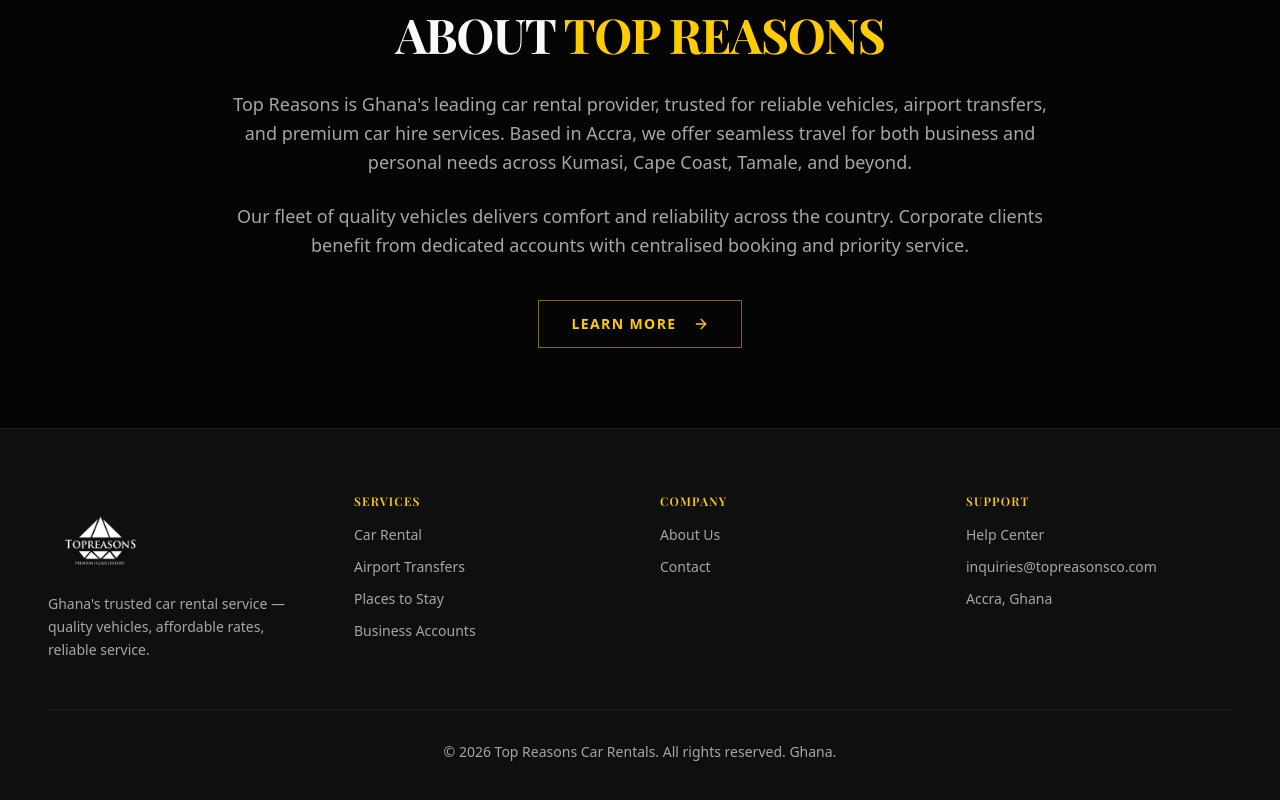
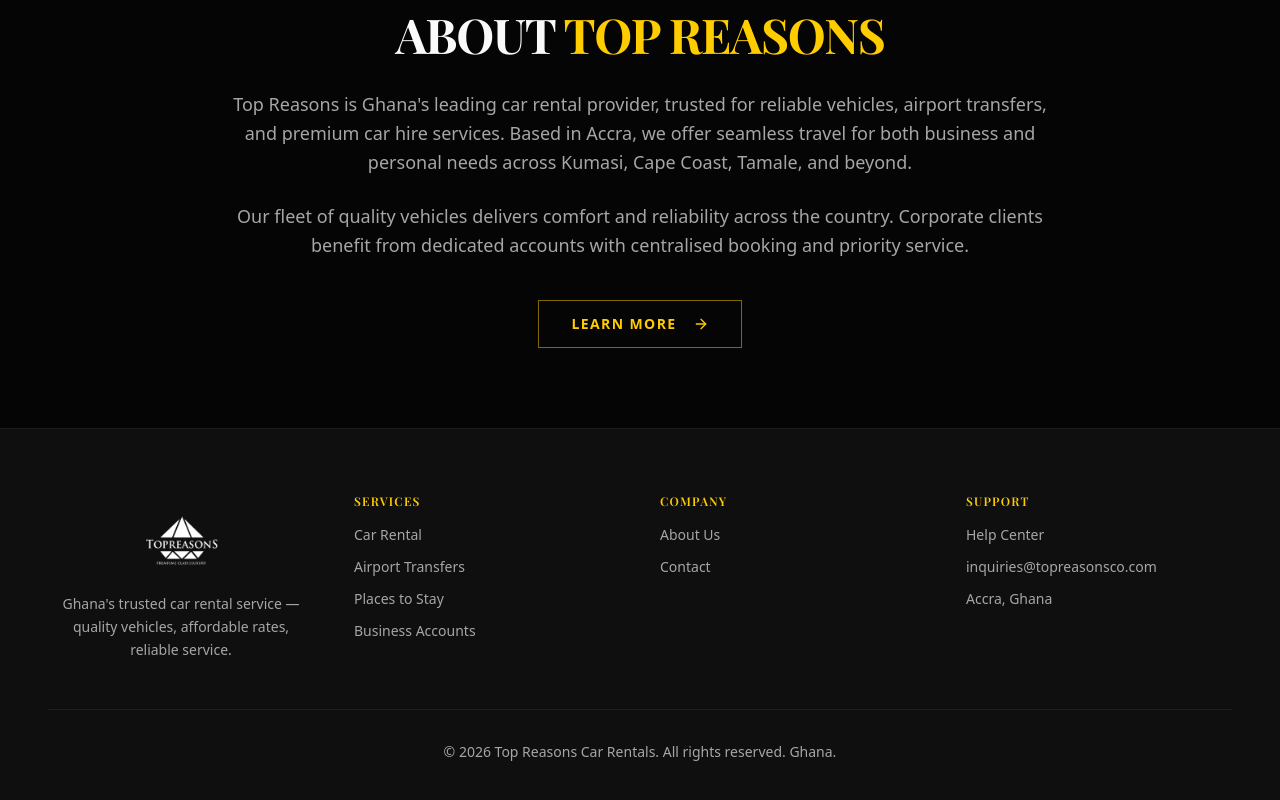
Before and after one commit to El-viktoh/topreasons-web, a Next.js app: page / in a window 1280 px wide. Shown: the part 5736-6536 px from the top of the page. Built offline with nearby package versions, Linux system fonts and the light colour scheme; no server answers; the database is empty; a web font is replaced by a local one.

Commit message:
center align logo section in footer

```diff
--- a/components/Footer.tsx
+++ b/components/Footer.tsx
@@ -5,8 +5,8 @@
     <footer className="py-16 px-4 bg-card border-t border-border">
       <div className="container mx-auto">
         <div className="grid grid-cols-1 md:grid-cols-4 gap-10 mb-12 text-center md:text-left">
-          <div className="md:col-span-1 flex flex-col items-center md:items-start">
-            <Link href="/" className="flex items-center justify-center md:justify-start gap-2 mb-1">
+          <div className="md:col-span-1 flex flex-col items-center text-center">
+            <Link href="/" className="flex items-center justify-center gap-2 mb-1">
               <img src="/assets/logo.png" alt="Top Reasons" className="h-20 md:h-24" />
             </Link>
             <p className="text-muted-foreground text-sm leading-relaxed">
```
